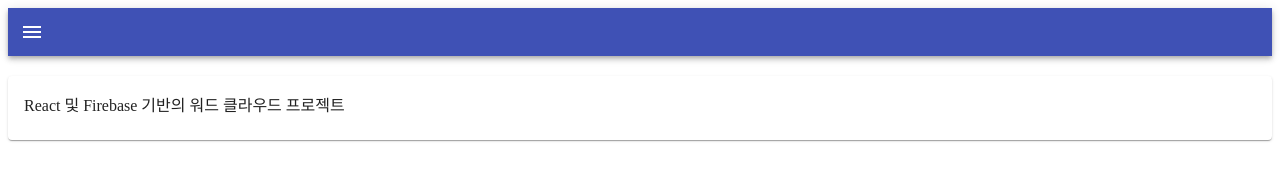
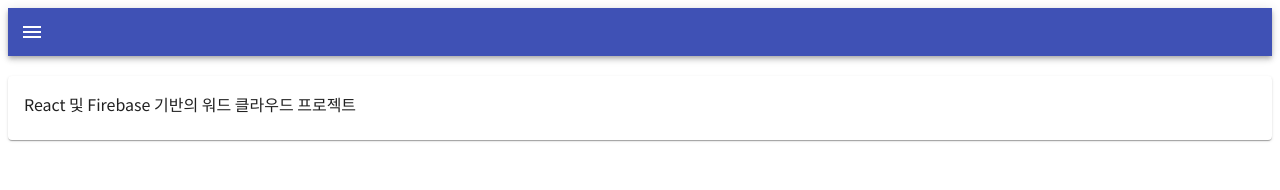
Before and after one commit to dorothy7964/wordcloud, a React app: page / in a window 1280 px wide. Shown: the top 190 px of the page. Built offline with nearby package versions, Linux system fonts and the light colour scheme.

Commit message:
Web Font

```diff
--- a/package.json
+++ b/package.json
@@ -6,11 +6,13 @@
   "dependencies": {
     "@material-ui/core": "^4.3.0",
     "@material-ui/icons": "^4.2.1",
+    "css-loader": "^3.1.0",
     "firebase-tools": "^7.2.2",
     "react": "^16.8.6",
     "react-dom": "^16.8.6",
     "react-router-dom": "^5.0.1",
-    "react-text-truncate": "^0.15.0"
+    "react-text-truncate": "^0.15.0",
+    "style-loader": "^0.23.1"
   },
   "scripts": {
     "start": "set NODE_ENV=development&&webpack-dev-server",
--- /dev/null
+++ b/src/index.css
@@ -0,0 +1,5 @@
+@import url(https://fonts.googleapis.com/earlyaccess/notosanskr.css);
+
+div {
+    font-family: 'Noto Sans KR' !important;
+}
--- a/src/main.js
+++ b/src/main.js
@@ -1,5 +1,19 @@
 import React from 'react';
 import ReactDOM from 'react-dom';
+import './index.css';
 import App from './components/App';
+import { MuiThemeProvider, createMuiTheme } from '@material-ui/core/styles';
 
-ReactDOM.render(<App/>, document.getElementById('app'));
+const theme = createMuiTheme({
+    typography: {
+        useNextVariants: true,
+        fontFamily: '"Noto Sans KR"'
+    }
+});
+
+ReactDOM.render(
+    <MuiThemeProvider theme={theme}>
+        <App/>
+    </MuiThemeProvider>,
+    document.getElementById('app')
+);
--- a/webpack.config.js
+++ b/webpack.config.js
@@ -15,6 +15,9 @@ module.exports = {
             test: /\.js$/,
             include: path.resolve(__dirname, './src'),
             loaders: 'babel-loader'
+        }, {
+            test: /\.css$/,
+            loader: "style-loader!css-loader"
         }]
     },
     plugins: [
```
Also changed, not shown: 1 other file (tests, documents, lock files or other folders).
